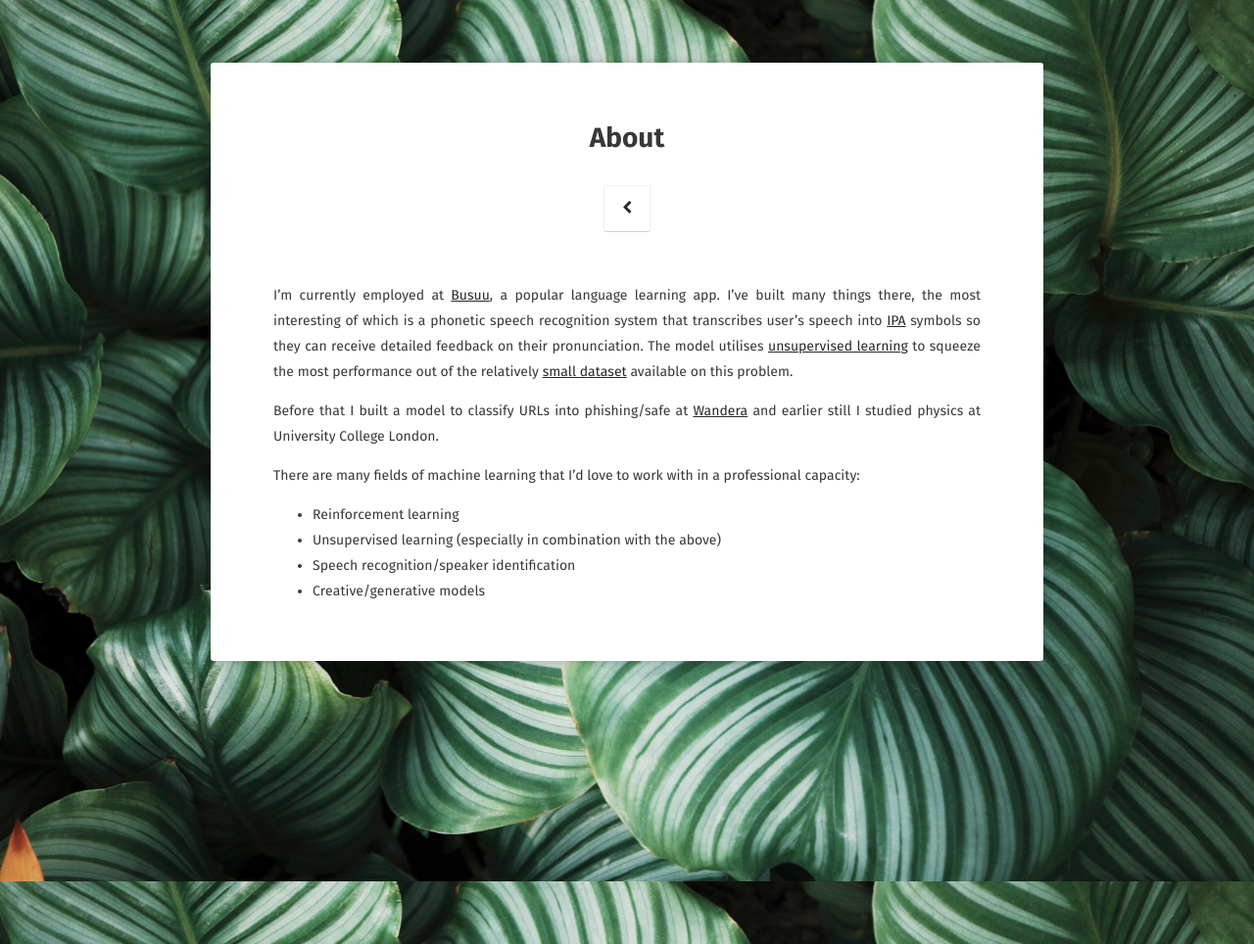
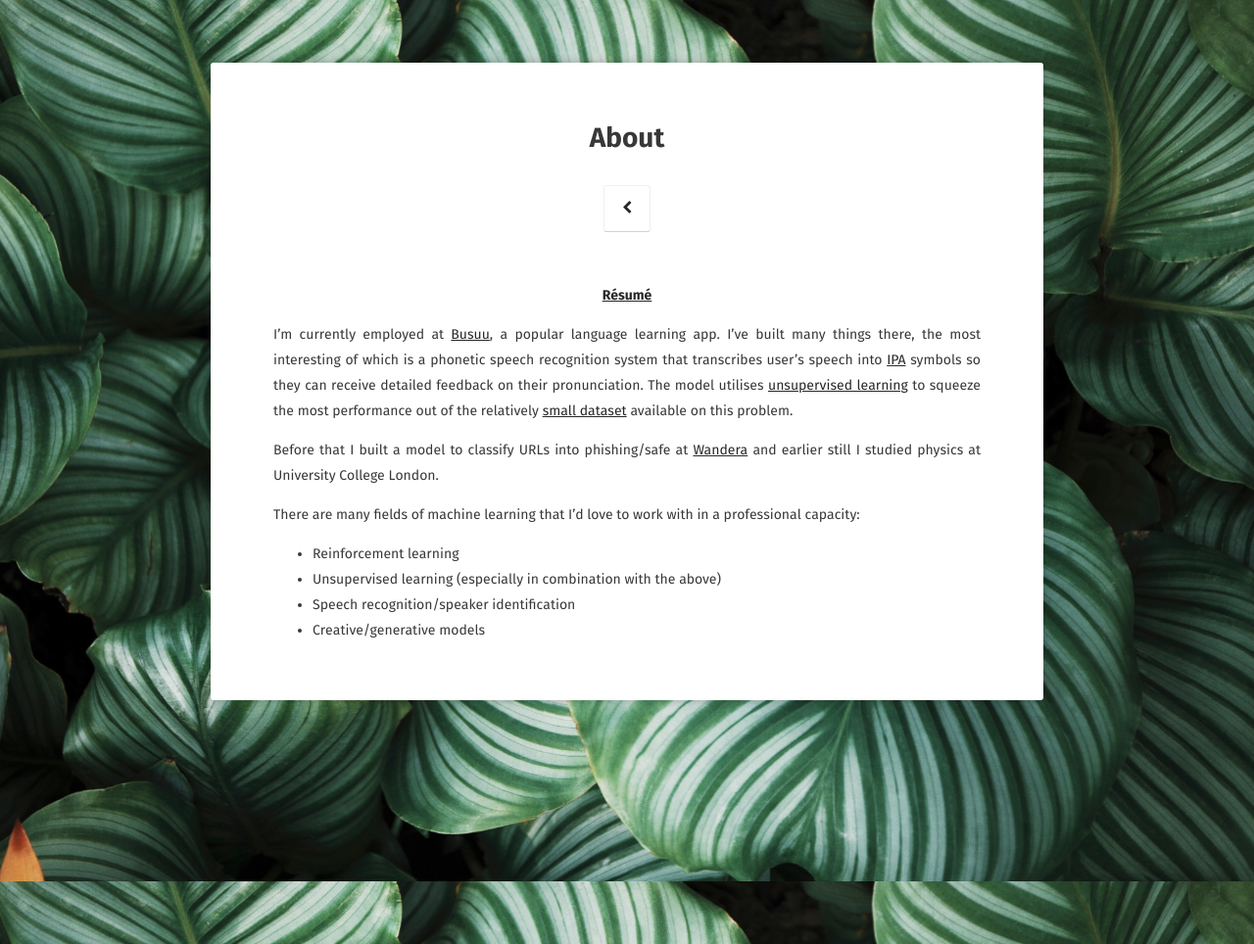
Before and after one commit to oscarknagg/oscarknagg.github.io, a Jekyll site: the page built from about/index.md, in a window 1280 px wide. Shown: the whole page at 98% size. Built offline with Jekyll 4.4.1, drawn with Linux system fonts in a browser that asks for light colours; some web fonts are replaced.

```diff
--- a/_layouts/home.html
+++ b/_layouts/home.html
@@ -38,6 +38,9 @@ layout: compress
                          <a class="btn zoombtn" href="{{ site.url }}/posts">
                          Posts
                          </a>
+                         <a class="btn zoombtn" href="https://drive.google.com/file/d/19gVHmUpm_dQtIIkR_ykHfZhVTHO4IXxW/view?usp=sharing">
+                         Resume
+                         </a>
                  </h3>
             </div>
         </div>
--- a/about/index.md
+++ b/about/index.md
@@ -5,6 +5,8 @@ tags: [about]
 date: 2020-09-01
 comments: false
 ---
+
+<center><a href="https://drive.google.com/file/d/19gVHmUpm_dQtIIkR_ykHfZhVTHO4IXxW/view?usp=sharing"><b>Résumé</b></a></center>
 
 I'm currently employed at [Busuu](https://www.busuu.com/), a popular language learning app.
 I've built many things there,
```
Also changed, not shown: _posts/2020-09-07-joint-policy-correlation.md (+1 -1 lines).
